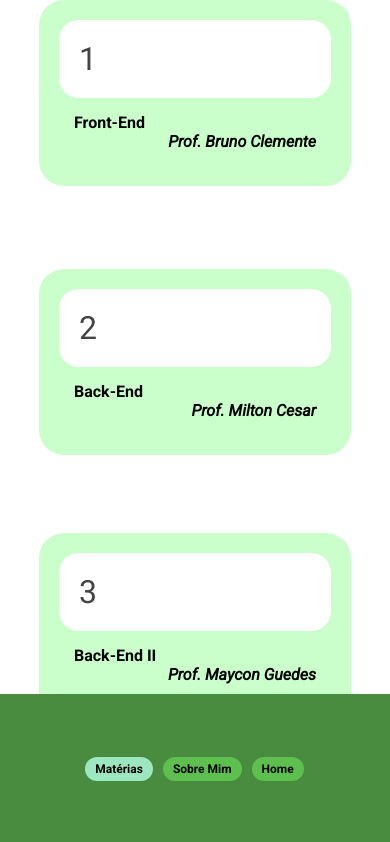
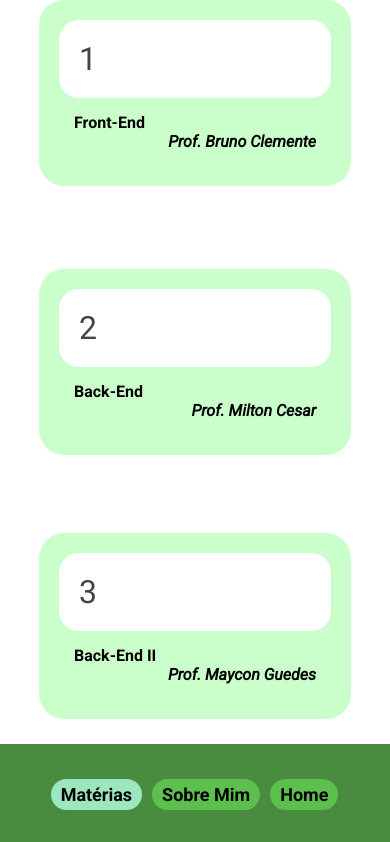
Before and after one commit to AlexandreBolsoni/TrabalhoFront-end2, a React (Create React App) app: page / in a window 390 px wide. Shown: the top 842 px of the page. Built offline with nearby package versions, Linux system fonts and the light colour scheme.

Commit message:
menu.module.css corrigindo bug

```diff
--- a/src/componentes/Menu/Menu.module.css
+++ b/src/componentes/Menu/Menu.module.css
@@ -45,7 +45,7 @@
 @media (max-width: 900px) {
     .menu {
         width: 100%;
-        height: 150px;
+        height: 100px;
         bottom: 0;
         flex-direction: row;
         justify-content: space-evenly;
@@ -62,7 +62,7 @@
     }
 
     .menu a {
-        font-size: 12px;
+        font-size: 18px;
         margin: 5px;
         padding: 5px 10px;
     }
```
